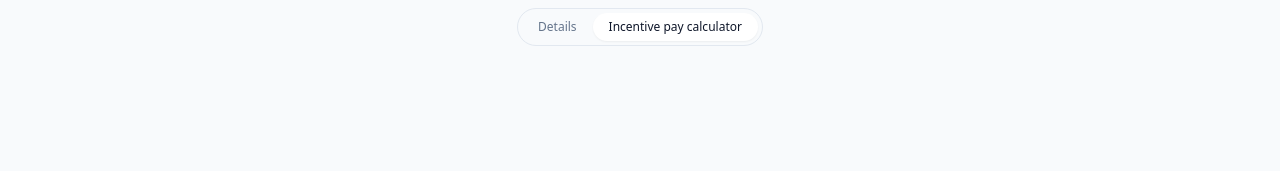
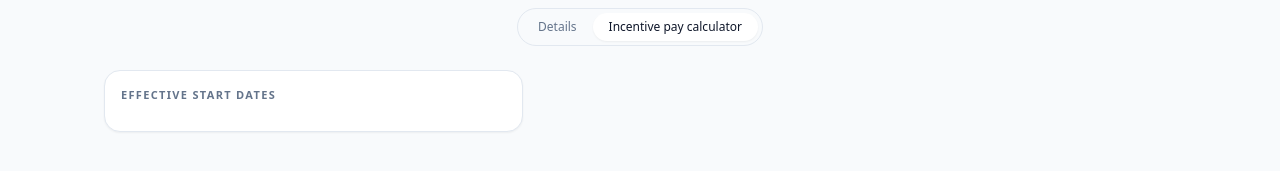
Before and after one commit to democapstone86/site-incentive-pay-plan, a React (Vite) app: page /createIncentive in a window 1280 px wide. Both pictures are taken after a click on the button "Incentive pay calculator". Shown: the part 201-372 px from the top of the page. Built offline with nearby package versions, Linux system fonts and the light colour scheme.

Commit message:
Update calculator tab grid layout and visibility handling

```diff
--- a/src/pages/CreateIncentive.tsx
+++ b/src/pages/CreateIncentive.tsx
@@ -265,6 +265,21 @@ export default function CreateIncentivePayPlan() {
           >
             <LinkedSection title="Services" />
           </div>
+          <div
+            className={
+              activeTab === "calculator"
+                ? "grid gap-6 md:grid-cols-[minmax(0,0.4fr)_minmax(0,0.6fr)]"
+                : "hidden"
+            }
+          >
+            <div className="flex flex-col gap-4">
+              <div className="rounded-2xl border border-slate-200 bg-white px-4 py-4 shadow-sm">
+                <div className="mb-3 text-[11px] font-semibold uppercase tracking-[0.12em] text-slate-500">
+                  Effective start dates
+                </div>
+              </div>
+            </div>
+          </div>
         </div>
       </div>
     </div>
```
